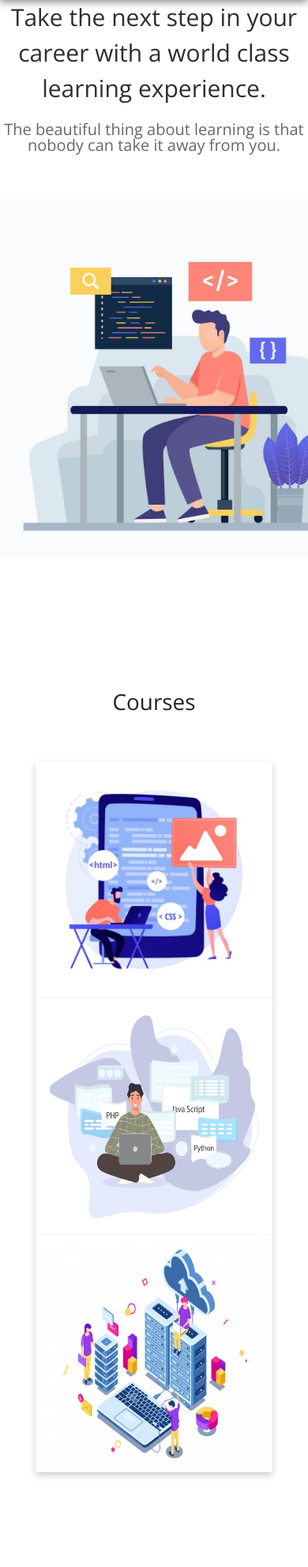
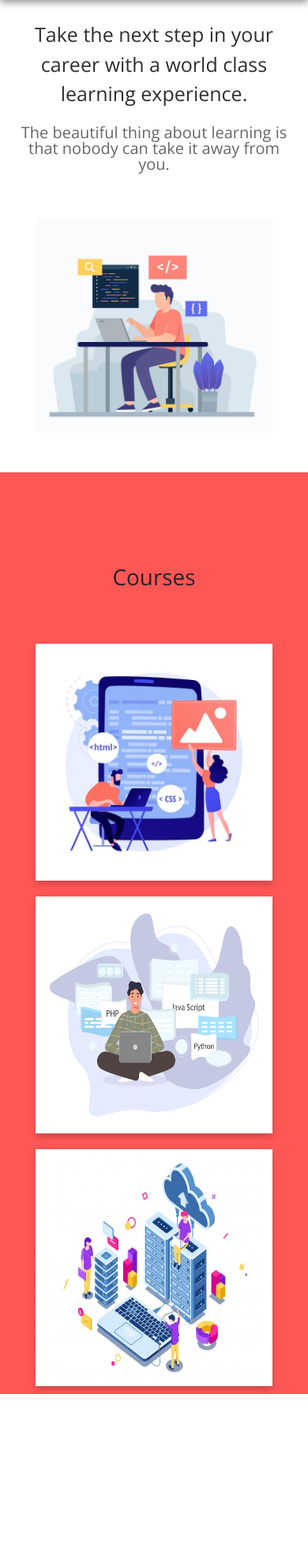
Before and after one commit to RuntimeTerrorCSHTN-08/RuntimeTerror_CSHTN-08, a Django app: page / in a window 390 px wide; the page is wider, and only the part inside the window is pictured. Shown: the part 81-2065 px from the top of that part at 79% size. Run offline with Django 3.2, Linux system fonts and the light colour scheme; some libraries are stand-ins or nearby versions.

Commit message:
make responsive

```diff
--- /dev/null
+++ b/learningApp/static/css/phone.css
@@ -0,0 +1,43 @@
+.intro-image img{
+    width: 300px;
+}
+
+.quote p {
+    font-size: 25px;
+    padding: 26px 26px 0px 26px;
+}
+
+.quote h5{
+    padding: 0px 26px;
+}
+
+.courses-section{
+	background: rgb(294,86,86);
+  }
+
+.courseland-flip-card {
+  margin: 10px 0px;
+}
+
+ul{
+    padding: 0;
+}
+
+.playlist{
+    flex-direction: column;
+}
+
+.vid{
+    display: flex;
+    align-items: center;
+    justify-content: center;
+    margin-bottom: 25px;
+}
+
+.iframe-vid{
+    width: 300px;
+}
+
+.course-front-container h1{
+    padding-left: 67px;
+}
--- a/learningApp/static/css/style.css
+++ b/learningApp/static/css/style.css
@@ -237,6 +237,16 @@ a, button {
 .user img, .user p {
 	opacity: 1;
 }
+.get-started-a{
+
+	padding: 5px 20px;
+	border-radius: 20px;
+	text-decoration: none;
+
+	transition: .5s;
+	background-color: #616bf1;
+	color: white;
+}
 /*Common things in all sections*/
  #team_section, #contactus_section {
 	font-family: 'Open Sans', sans-serif;
@@ -374,6 +384,8 @@ padding: 40px;
 	transform-style: preserve-3d;
 	box-shadow: 0 4px 8px 0 rgba(0,0,0,0.2);
   }
+
+
 
   .courseland-flip-card:hover .courseland-flip-card-inner {
 	transform: rotateY(30deg);
--- a/learningApp/templates/index.html
+++ b/learningApp/templates/index.html
@@ -10,7 +10,7 @@
     integrity="sha384-F3w7mX95PdgyTmZZMECAngseQB83DfGTowi0iMjiWaeVhAn4FJkqJByhZMI3AhiU" crossorigin="anonymous" />
 
   <link rel="stylesheet" href="static/css/style.css" />
-
+<link rel="stylesheet" media="screen and (max-width:500px)" href="static/css/phone.css">
 
   <script type="text/javascript" src="static/js/script.js"></script>
   <script src="https://code.jquery.com/jquery-3.2.1.js"></script>
@@ -173,6 +173,7 @@
         <li><a href="#team-navigation">Team</a></li>
         {% endif %}
         <li><a href="#footer-navigation">Contact us</a></li>
+        <li><a class="get-started-a" href="#" data-bs-toggle="modal" data-bs-target="#loginModel">Get Started</a></li>
       </ul>
     </div>
   </header>
```
Also changed, not shown: learningApp/templates/course_frontend.html (+4 -4 lines).
